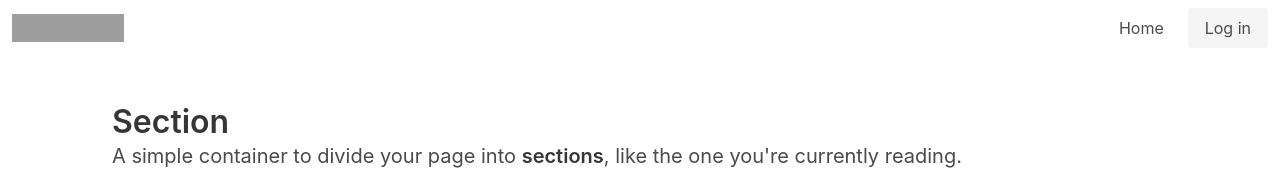
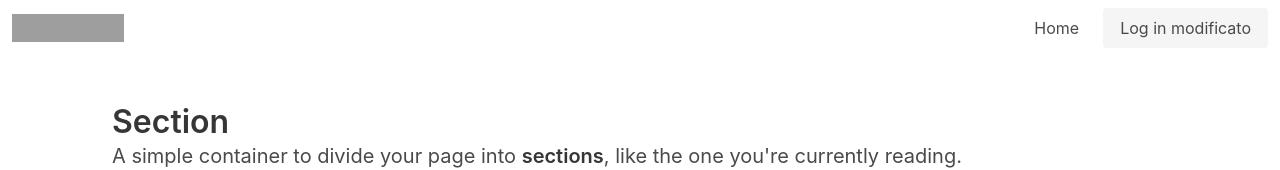
Before and after one commit to iacopolea/iacopolea.github.io, a plain HTML site: page index.html in a window 1280 px wide. Shown: the top 170 px of the page. Drawn offline with nearby package versions, Linux system fonts and the light colour scheme; grey boxes are pictures that could not be loaded.

Commit message:
Update index.html
test commit

```diff
--- a/index.html
+++ b/index.html
@@ -46,7 +46,7 @@
         <div class="navbar-item">
           <div class="buttons">
             <a class="button is-light" id="login">
-              Log in
+              Log in modificato
             </a>
           </div>
         </div>
```
